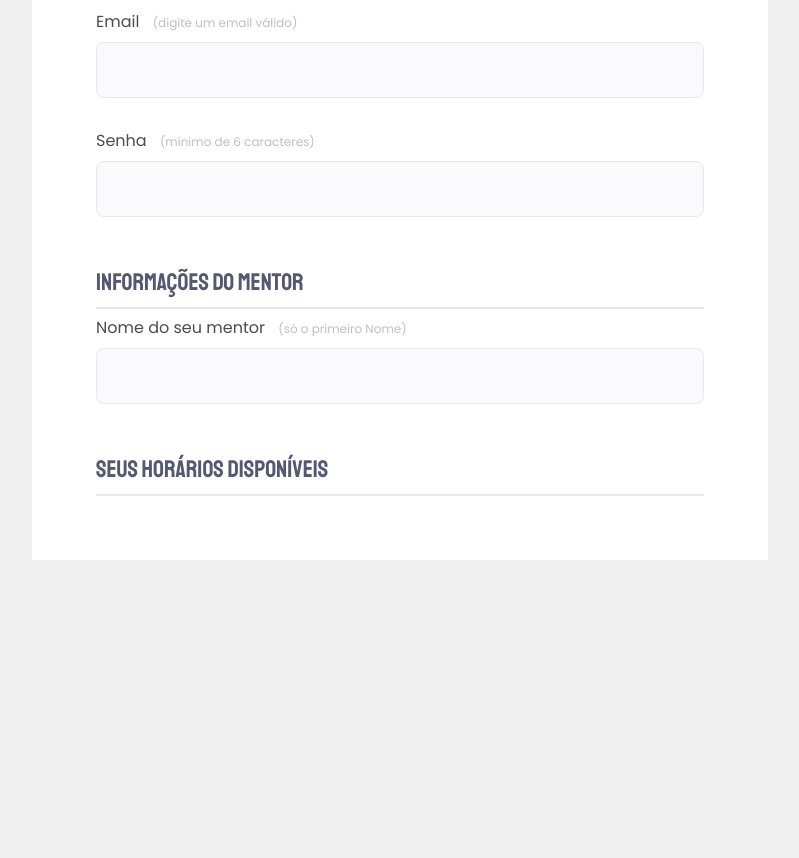
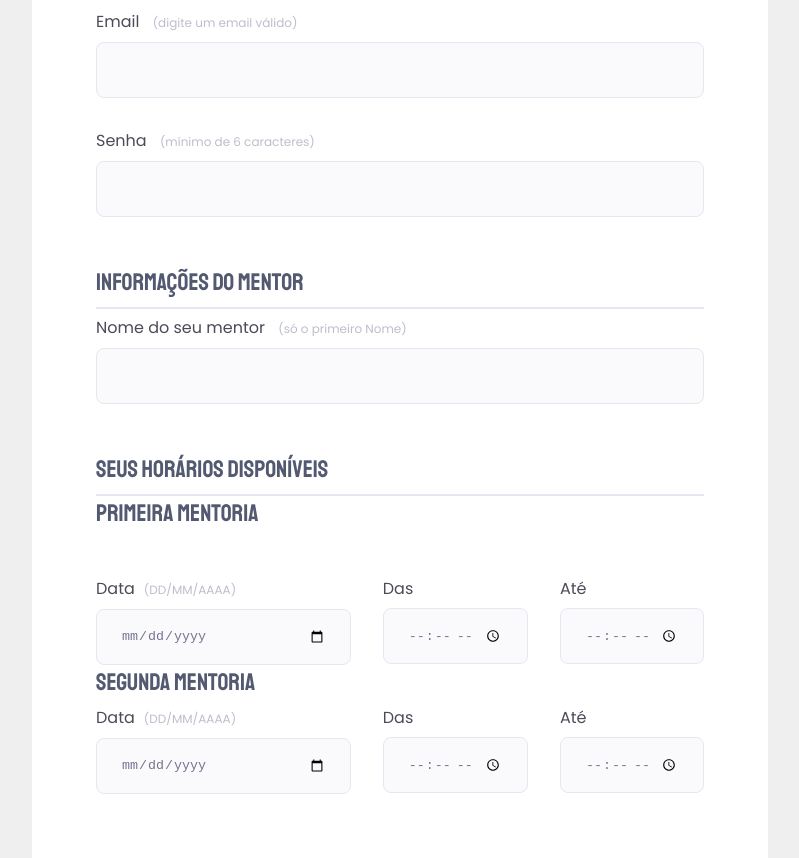
Before and after one commit to theusfelipe/Form-by-me, a plain HTML site: page index.html in a window 1280 px wide. Shown: the part 591-1449 px from the top of the page, without its empty margins (240-1039 px from the left). Before the commit the page ends 1151 px from the top, so only its background shows below. Drawn offline with Linux system fonts and the light colour scheme.

Commit message:
add inputs

```diff
--- a/index.html
+++ b/index.html
@@ -73,6 +73,47 @@
                     <legend>Seus horários disponíveis</legend>
                     <div class="separator-3"></div>
 
+                    <legend>Primeira mentoria</legend>
+                    <div class="coluna-2">
+
+
+                        <div class="input-wrapper">
+                            <label for="event-date">Data<span>(DD/MM/AAAA)</span></label>
+                            <input type="date" id="event-date">
+                        </div>
+
+                        <div class="input-wrapper">
+                            <label for="event-time">Das</label>
+                            <input type="time" id="event-time">
+                        </div>
+
+                        <div class="input-wrapper">
+                            <label for="event-time">Até</label>
+                            <input type="time" id="event-time">
+                        </div>
+                    </div>
+
+
+                    <legend>Segunda mentoria</legend>
+                    <div class="coluna-3">
+
+                        <div class="input-wrapper">
+                            <label for="event-date">Data<span>(DD/MM/AAAA)</span></label>
+                            <input type="date" id="event-date">
+                        </div>
+
+                        <div class="input-wrapper">
+                            <label for="event-time">Das</label>
+                            <input type="time" id="event-time">
+                        </div>
+
+                        <div class="input-wrapper">
+                            <label for="event-time">Até</label>
+                            <input type="time" id="event-time">
+                        </div>
+                    </div>
+
+
                 </div>
             </fieldset>
 
--- a/style.css
+++ b/style.css
@@ -143,3 +143,17 @@ fieldset legend {
     border: 1px solid #E6E6F0;
     margin-top: 8px;
 }
+
+
+.coluna-2 {
+    display: flex;
+    gap: 32px;
+}
+
+.coluna-3 {
+    display: flex;
+    gap: 32px;
+}
+.coluna-2,.coluna-3 legend {
+    margin-top: 40px;
+}
```
